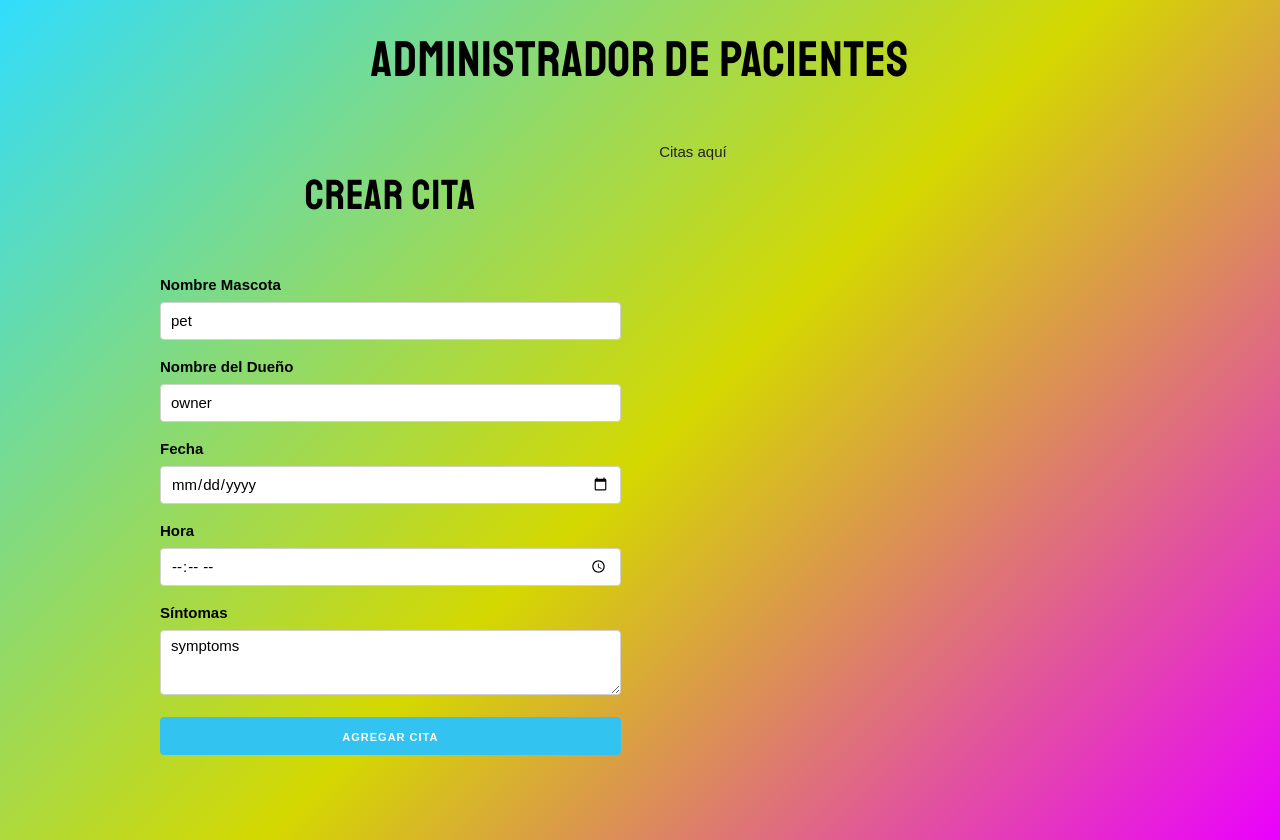
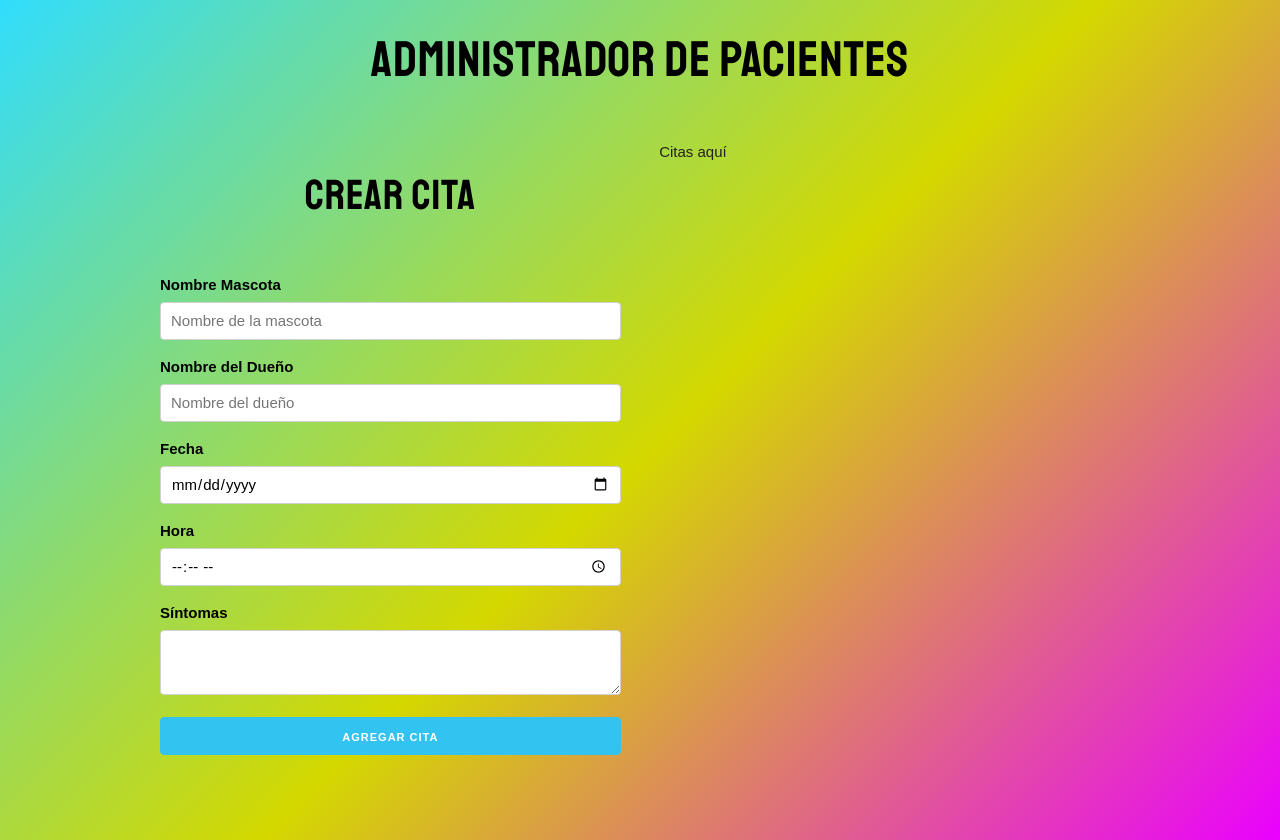
Before and after one commit to axmonsalve/vet, a React (Create React App) app: page / in a window 1280 px wide. Built offline with nearby package versions, Linux system fonts and the light colour scheme.

Commit message:
Event for submit the form and validation was added

```diff
--- a/src/components/Form.js
+++ b/src/components/Form.js
@@ -9,6 +9,9 @@ const Form = () => {
     time: "",
     symptoms: ""
   });
+
+  //State para el error
+  const [error, setError] = useState(false);
 
   //Funcion que se ejecuta cuando el usuario escribe en un input
   const handleChange = e => {
@@ -23,10 +26,32 @@ const Form = () => {
 
   //Destructuring del state (objeto)
   const { pet, owner, date, time, symptoms } = meeting;
+
+  //Cuando el usuario envia el formaulario
+  const meetingSubmit = e => {
+    e.preventDefault();
+
+    //Validar
+    if (
+      pet.trim() === "" ||
+      owner.trim() === "" ||
+      time.trim() === "" ||
+      date.trim() === "" ||
+      symptoms.trim() === ""
+    ) {
+        setError(true);
+        return;
+    }
+    //setError(false);
+
+    //Crear la cita
+
+  };
   return (
     <Fragment>
       <h2>Crear Cita</h2>
-      <form>
+      {error? <p className="alerta-error">Todos los campos son obligatorios</p> : null}
+      <form onSubmit={meetingSubmit}>
         <label>Nombre Mascota</label>
         <input
           type="text"
@@ -34,7 +59,7 @@ const Form = () => {
           className="u-full-width"
           placeholder="Nombre de la mascota"
           onChange={handleChange}
-          value="pet"
+          value={pet}
         />
         <label>Nombre del Dueño</label>
         <input
@@ -43,7 +68,7 @@ const Form = () => {
           className="u-full-width"
           placeholder="Nombre del dueño"
           onChange={handleChange}
-          value="owner"
+          value={owner}
         />
         <label>Fecha</label>
         <input
@@ -51,7 +76,7 @@ const Form = () => {
           name="date"
           className="u-full-width"
           onChange={handleChange}
-          value="date"
+          value={date}
         />
         <label>Hora</label>
         <input
@@ -59,21 +84,17 @@ const Form = () => {
           name="time"
           className="u-full-width"
           onChange={handleChange}
-          value="time"
+          value={time}
         />
         <label>Síntomas</label>
         <textarea
           className="u-full-width"
           name="symptoms"
           onChange={handleChange}
-          value="symptoms"
+          value={symptoms}
         ></textarea>
 
-        <button
-          type="button"
-          name="symptoms"
-          className="u-full-width button-primary"
-        >
+        <button type="submit" className="u-full-width button-primary">
           Agregar Cita
         </button>
       </form>
```
